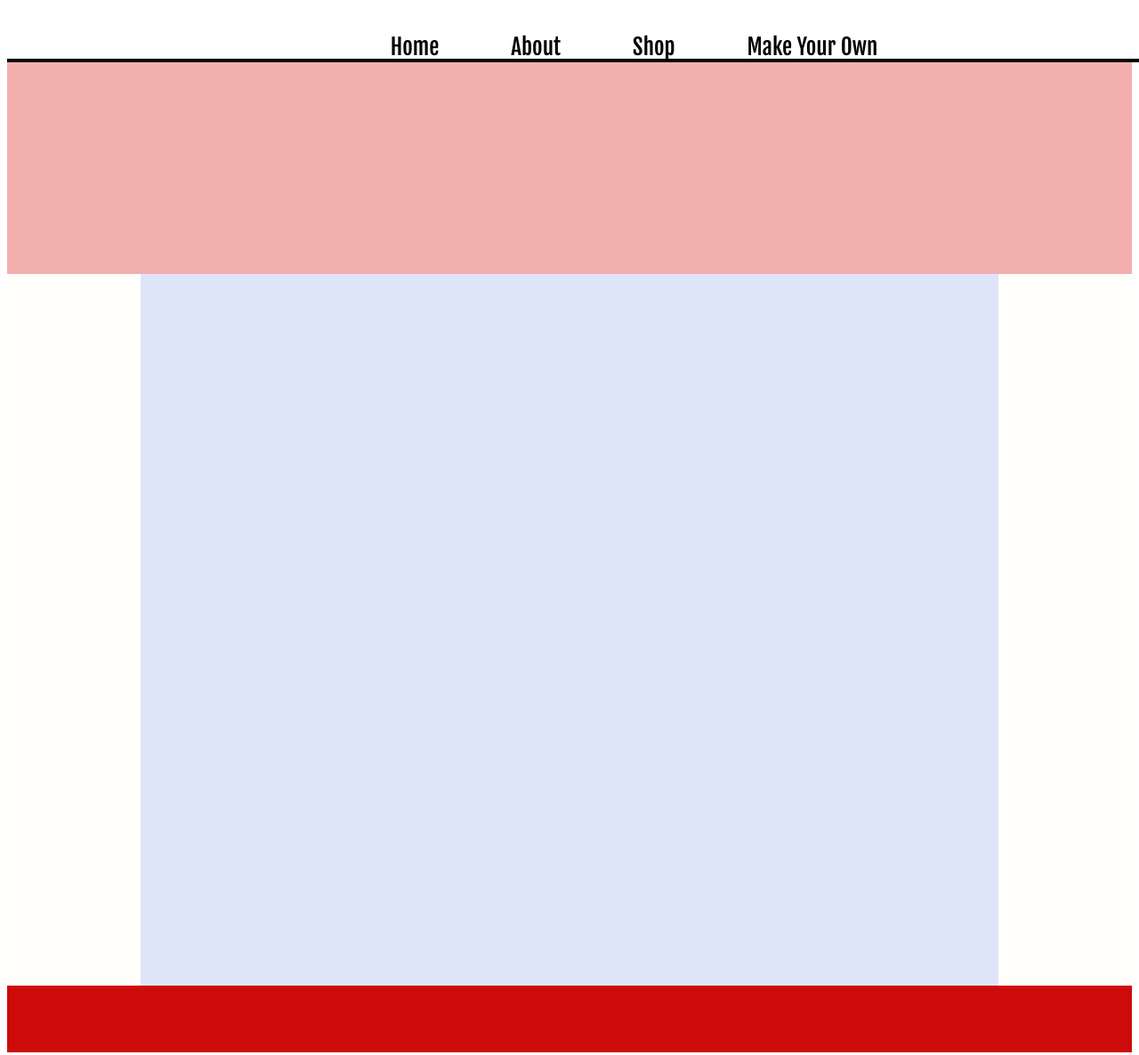
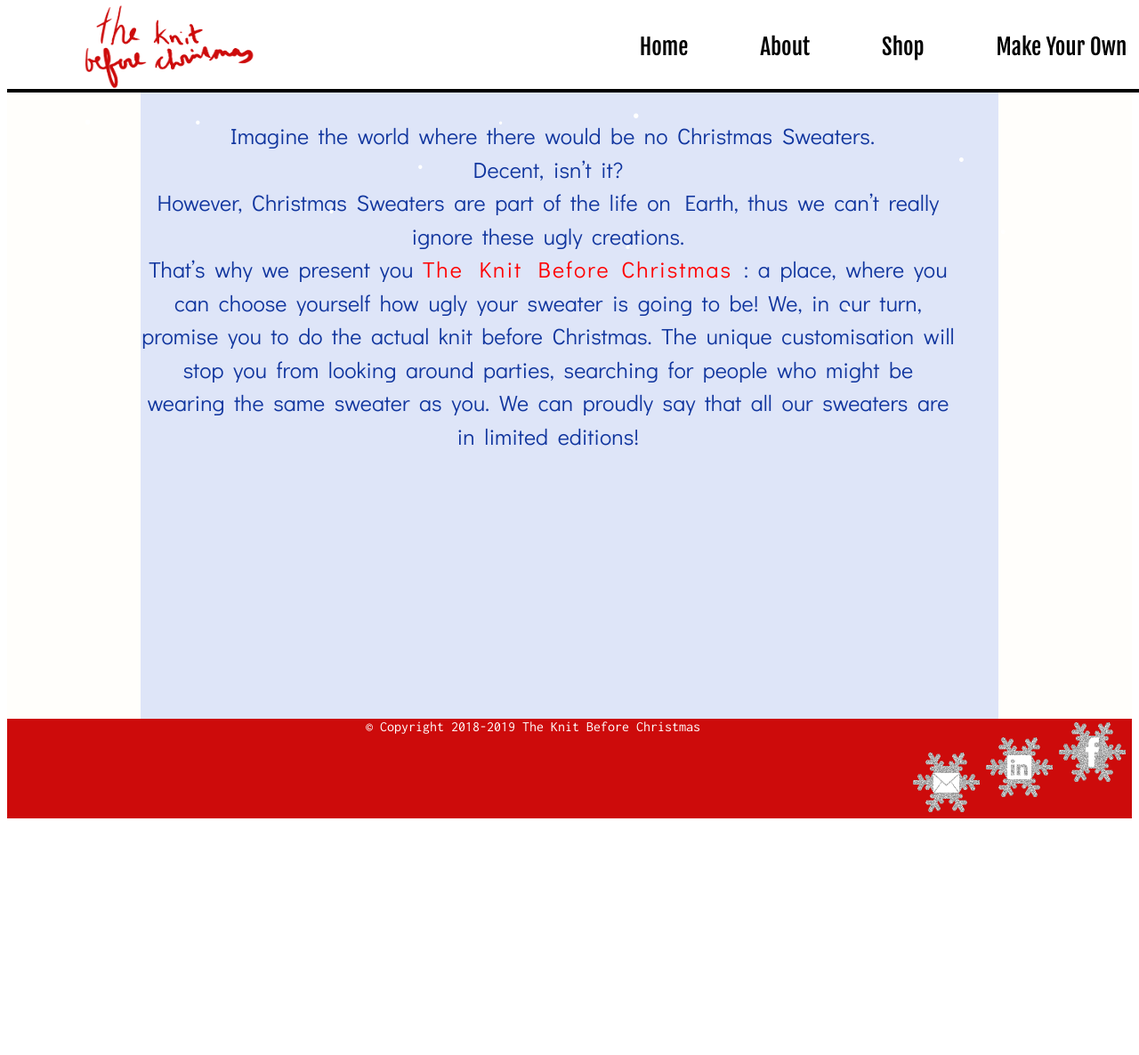
Before and after one commit to StellarPumpkin/Business_Website, a plain HTML site: page about.html in a window 1280 px wide. Shown: the whole page at 89% size. After the commit the page ends 928 px from the top, so only its background shows below. Drawn offline with Linux system fonts and the light colour scheme.

Commit message:
Apply same layout on Index, About and Custom pages Write content in About /bin/bash: wq: command not found

```diff
--- a/about.html
+++ b/about.html
@@ -1,19 +1,27 @@
 <!DOCTYPE html>
 <html>
+
     <head>
         <meta charset="utf-8" />
         <meta http-equiv="X-UA-Compatible" content="IE=edge">
         <title>Page Title</title>
         <meta name="viewport" content="width=device-width, initial-scale=1">
         <link rel="stylesheet" type="text/css" media="screen" href="css/style.css" />
-    <link href="https://fonts.googleapis.com/css?family=Fjalla+One|Inconsolata|Josefin+Sans" rel="stylesheet">
+        <link href="https://fonts.googleapis.com/css?family=Fjalla+One|Inconsolata|Didact+Gothic" rel="stylesheet">
         <script src="main.js"></script>
+        <script type="text/javascript" src="js/simpleCart.js"></script>
+        <script src="js/snowstorm.js"></script>
+        <script type="text/javascript">
+            simpleCart.checkoutTo = PayPal;
+            simpleCart.email = "you@yours.com";
+        </script>
     </head>
 
     <body>
             <div class="sticky">
+
                     <div id="centeredmenu">
-                <ul>
+                        <img src=img/logo.png> <ul>
                         <li><a href="index.html">Home</a></li>
                         <li><a href="about.html">About</a></li>
                         <li><a href="shop.html">Shop</a></li>
@@ -21,20 +29,34 @@
                         </ul>
                     </div>
                 </div>
-    <header></header>
+        <!--<header></header>-->
 
         <main>
             <div class="left"></div>
-  <div class="middle"></div>
+            <div class="middle"><br><br><br><br><br><br>
+                <p class="aboutcontent">Imagine the world where there would be no Christmas Sweaters.
+                    <br>
+                    Decent, isn’t it?
+                    <br>
+                   However, Christmas Sweaters are part of the life on Earth, thus we can’t really ignore these ugly creations. <br>
+                    That’s why we present you <span class="knitbeforechristmashighlight">The Knit Before Christmas </span>:  a place, where you can choose yourself how ugly your sweater is going to be! We, in our turn, promise you to do the actual knit before Christmas.  The unique customisation will stop you from looking around parties, searching for people who might be wearing the same sweater as you. We can proudly say that all our sweaters are in limited editions!
+                   </p>
+            </div>
             <div class="right"></div>
         </main>
-<footer></footer>
+        <footer>&copy; Copyright 2018-2019 The Knit Before Christmas
+                <a href="https://www.facebook.com/" class="socialmedia facebook"><img src="ATEHSnowflakeIcons4/facebook.png" alt="link to facebok"></a><br>
+                <a href="https://www.instagram.com/?hl=en" class="socialmedia instagram"><img src="ATEHSnowflakeIcons4/instagram.png" alt="link to Instagram"></a><br>
+                <a href="mailto:natemikele@gmail.com" class="socialmedia email"><img src="ATEHSnowflakeIcons4/email.png" alt="link to send mail"></a>
+        </footer>
 
     </body>
 
     <script>
         // When the user scrolls the page, execute myFunction
-window.onscroll = function() {myFunction()};
+        window.onscroll = function () {
+            myFunction()
+        };
 
         // Get the navbar
         let navbar = document.getElementById("navbar");
@@ -51,6 +73,9 @@ function myFunction() {
             }
         }
     </script>
+    <script>
+        snowStorm.flakesMax = 70;
+    </script>
 
 
 </html>
--- a/css/style.css
+++ b/css/style.css
@@ -145,3 +145,32 @@ footer {
   font-size: 14;
   font-family: 'Inconsolata', monospace;
 }
+/*About*/
+.knitbeforechristmashighlight {
+  color: red;
+  letter-spacing: 2px;
+}
+.aboutcontent {
+  font-size: 25px;
+  text-align: center;
+  width: 95%;
+  color: rgb(16, 53, 158);
+  text-indent: 10px;
+  line-height: 1.5;
+  word-spacing: 5px;
+  margin: auto;
+  line-height: 1.5;
+  display: inline-block;
+  vertical-align: middle;
+}
+
+/*social media buttons */
+.socialmedia {
+  float: right;
+}
+.socialmedia:hover {
+  opacity: 0.8;
+}
+.email, .instagram, .facebook{
+  padding-right: 7px;
+}
--- a/custom.css
+++ b/custom.css
@@ -7,6 +7,7 @@
   width: 600px;
   height: 600px;
   float:left;
+
 }
 
 
```
Also changed, not shown: customise.html (+21 -3 lines), index.html (+10 -1 lines), ATEHSnowflakeIcons4/email.png (added), ATEHSnowflakeIcons4/facebook.png (added), ATEHSnowflakeIcons4/instagram.png (added). Lines whose indentation alone changed are shown as unchanged.
